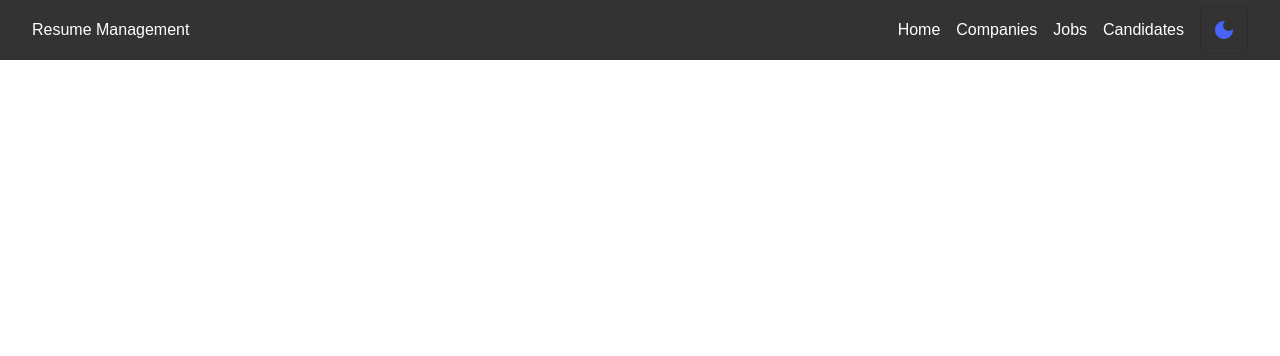
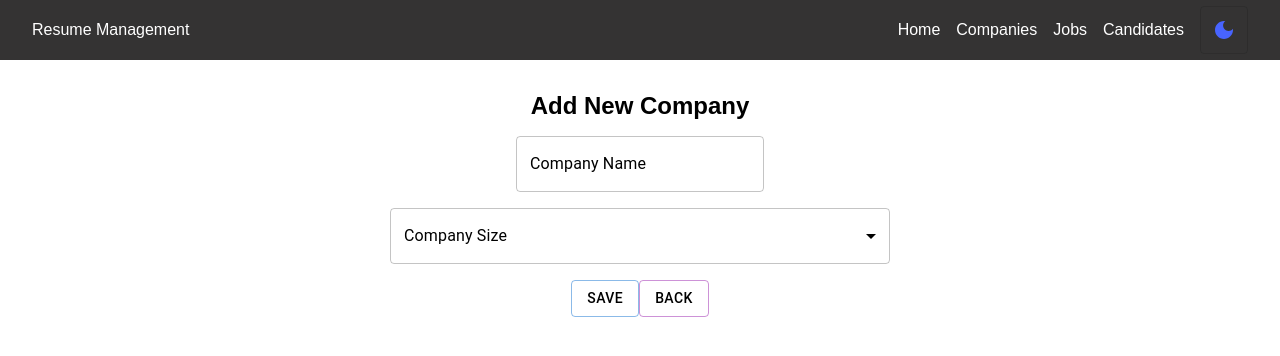
Before and after one commit to azooz59T/recruitment-project-frontend, a React (Create React App) app: page /companies/add in a window 1280 px wide. Shown: the top 356 px of the page. Built offline with nearby package versions, Linux system fonts and the light colour scheme.

Commit message:
Create Company add page and style it
+ Add Copmany_Add page link to the App route

```diff
--- a/src/App.tsx
+++ b/src/App.tsx
@@ -7,6 +7,7 @@ import CustomLinearProgress from './components/custom-linear-progress/CustomLine
 // Imports with lazy loading
 const Home = lazy(() => import("./pages/home/Home.page"));
 const Companies = lazy(() => import("./pages/companies/companies.page"));
+const AddCompany = lazy(() => import("./pages/companies/AddCompany.page"));
 
 const App = () => {
   const {darkMode} = useContext(ThemeContext);
@@ -21,6 +22,7 @@ const App = () => {
             <Route path="/" element={<Home />} />
             <Route path="/companies">
               <Route index element ={<Companies />} />
+              <Route path="add" element={<AddCompany />}/>
             </Route>
           </Routes>
         </Suspense>
--- /dev/null
+++ b/src/pages/companies/AddCompany.page.tsx
@@ -0,0 +1,64 @@
+import { useState } from "react"
+import "./companies.scss";
+import { ICreateCompanyDto } from "../../types/global.typing"
+import { Button, FormControl, InputLabel, MenuItem, Select } from "@mui/material";
+import TextField from "@mui/material/TextField";
+import { useNavigate } from "react-router-dom";
+import httpModule from "../../helpers/http.modules";
+
+const AddCompanye = () => {
+  const [company, setCompany] = useState<ICreateCompanyDto>({name: "", size: ""});
+  const redirect = useNavigate();
+
+  const handleClickSaveBtn = () => {
+    if (company.name === "" || company.size === ""){
+        alert("fill all Fields");
+        return;
+    }
+    httpModule.post("/Company/Create", company)
+    .then((response) => redirect("/companies"))
+    .catch((error) => console.log(error));
+  };
+  const handleClickBackBtn = () => {
+    redirect("/companies");
+  };
+
+  return (
+    <div className="content">
+        <div className="add-company">
+            <h2>Add New Company</h2>
+            <TextField
+                autoComplete="off"
+                label="Company Name"
+                variant="outlined"
+                value={company.name}
+                onChange={(e) => setCompany({...company, name: e.target.value})}
+            />
+
+            <FormControl fullWidth>
+                <InputLabel> Company Size</InputLabel>
+                <Select
+                    value={company.size}
+                    label="Company Size"
+                    onChange={(e) => setCompany({...company, size: e.target.value})}
+                >
+                    <MenuItem value="Small">Small</MenuItem>
+                    <MenuItem value="Medium">Medium</MenuItem>
+                    <MenuItem value="MediumSmall">MediumSmall</MenuItem>
+                    <MenuItem value="Large">Large </MenuItem>
+                </Select>
+            </FormControl>
+            <div className="btns">
+                <Button variant="outlined" color="primary" onClick={handleClickSaveBtn}>
+                    Save
+                </Button>
+                <Button variant="outlined" color="secondary" onClick={handleClickBackBtn}>
+                    Back
+                </Button>
+            </div>
+        </div>
+    </div>
+  );
+};
+
+export default AddCompanye
--- a/src/pages/companies/companies.scss
+++ b/src/pages/companies/companies.scss
@@ -0,0 +1,19 @@
+@import "../../mixins";
+
+.companies{
+    .heading{
+        @include d-flex(row, space-between, center);
+        width: 100%;
+    }
+}
+
+.add-company {
+    width: 500px;
+    max-width: 100%;
+    @include d-flex(column, flex-start, center);
+    gap: 1rem;
+
+    * {
+        color: var(--text-color1);
+    }
+}
```
